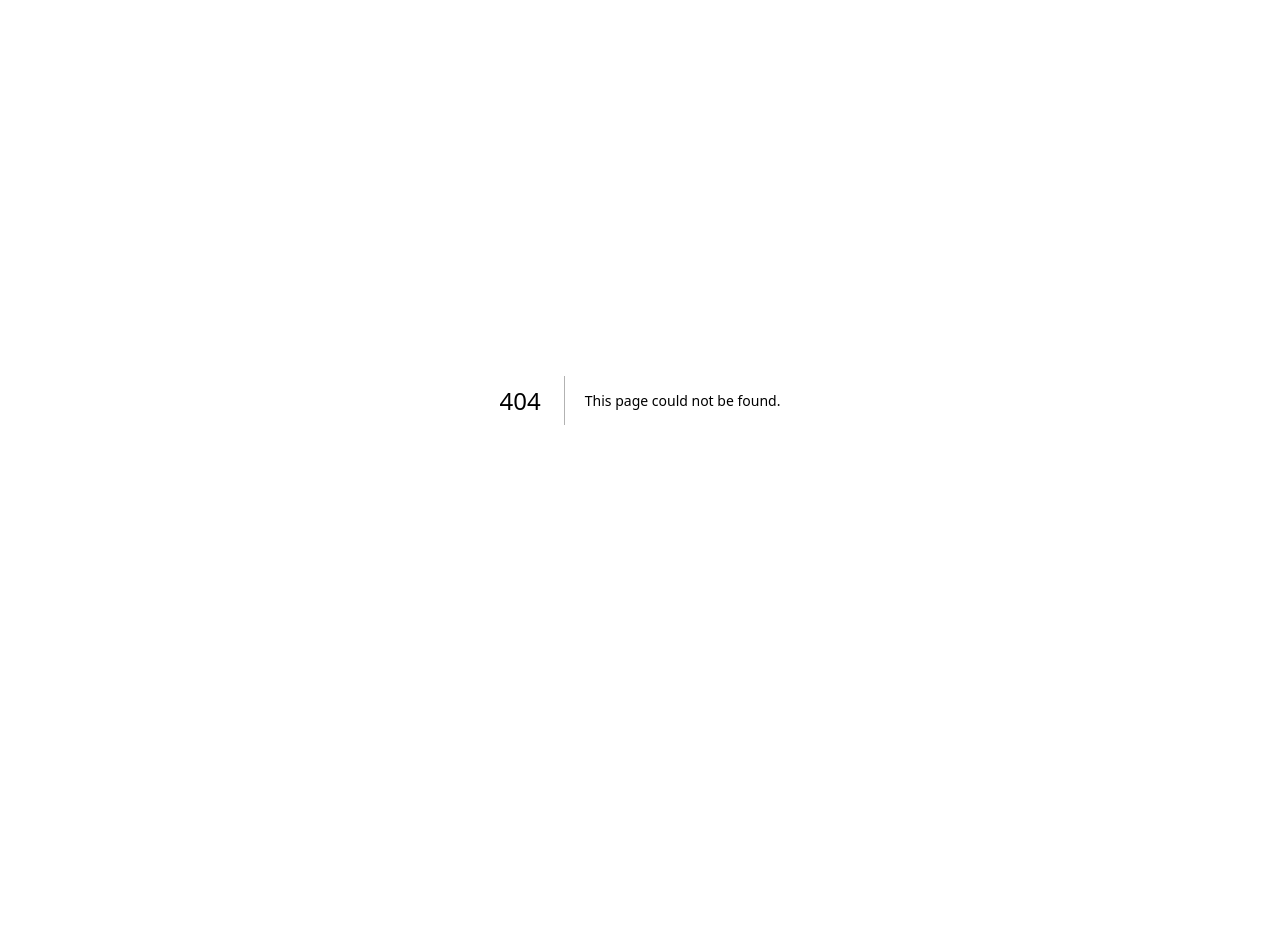
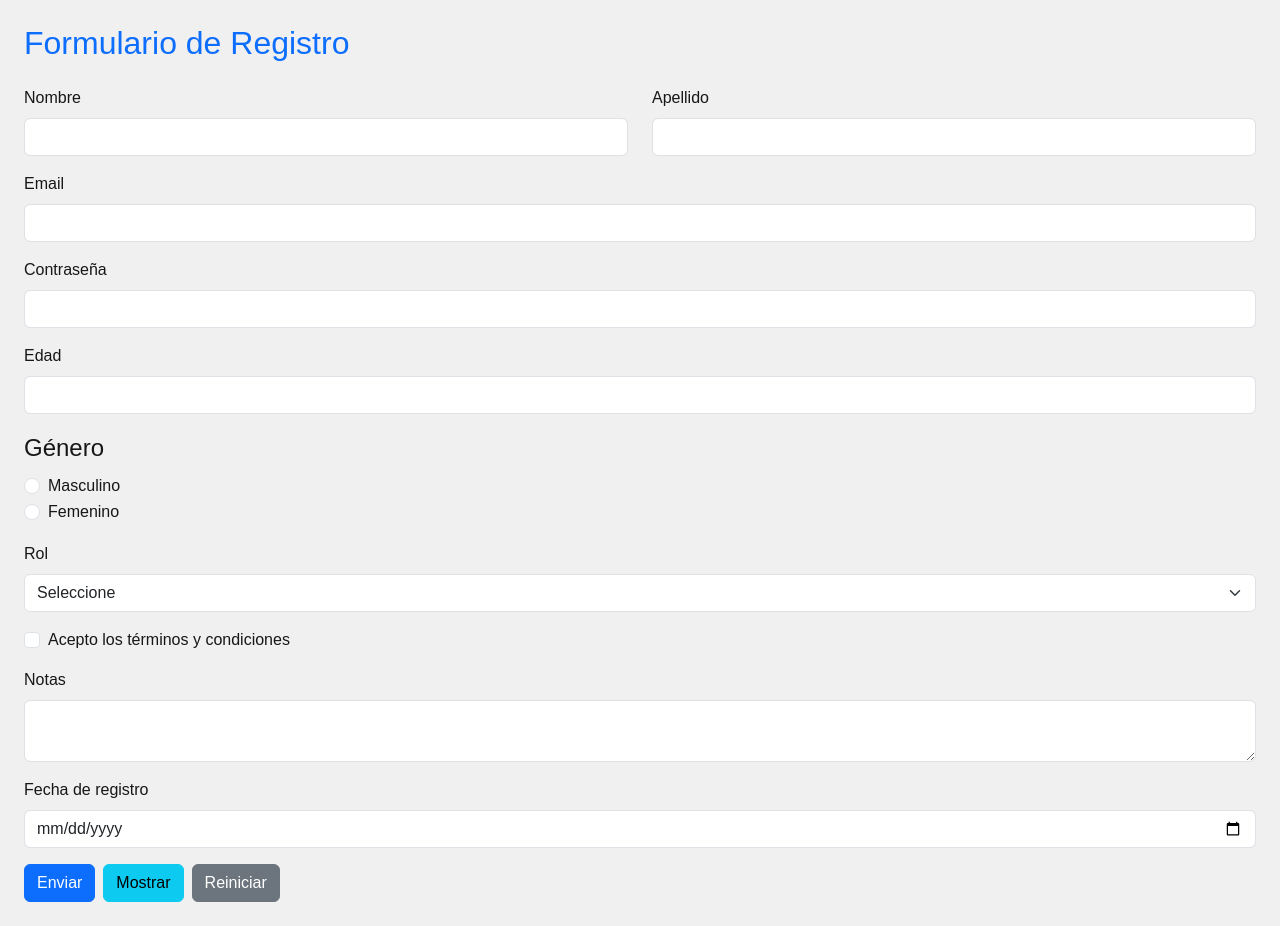
Before and after one commit to BrianGL1525/practica-1, a Next.js app: page /registro in a window 1280 px wide. Before the commit this address had no page. Before the commit the page ends 800 px from the top, so only its background shows below. Built offline with nearby package versions, Linux system fonts and the light colour scheme.

Commit message:
Practica #5 - Formularios

```diff
--- a/src/Components/CambiarFondo.tsx
+++ b/src/Components/CambiarFondo.tsx
@@ -6,7 +6,7 @@ export default function CambiarFondo() {
   const [color, setColor] = useState('white');
 
   const cambiarColor = () => {
-    // Cambia entre blanco y azul claro
+    // Cambia entre blanco y un azul mas claro
     const nuevoColor = color === 'white' ? '#cce7ff' : 'white';
     setColor(nuevoColor);
   };
@@ -15,7 +15,7 @@ export default function CambiarFondo() {
     // Aplica el color al fondo del body
     document.body.style.backgroundColor = color;
 
-    // Limpieza (opcional)
+    // Limpieza en esta parte es opcional
     return () => {
       document.body.style.backgroundColor = '';
     };
--- a/src/Components/Notificacion.tsx
+++ b/src/Components/Notificacion.tsx
@@ -20,7 +20,7 @@ export default function Notificacion() {
             Notificación
           </ToastHeader>
           <ToastBody>
-            ¡Este es un Toast azul usando Reactstrap!
+            ¡Este es un Toast el cual está usando Reactstrap!
           </ToastBody>
         </Toast>
       </div>
--- a/src/Components/VentanaModal.tsx
+++ b/src/Components/VentanaModal.tsx
@@ -23,7 +23,7 @@ export default function VentanaModal() {
       <Modal isOpen={abierto} toggle={toggle}>
         <ModalHeader toggle={toggle}>Modal</ModalHeader>
         <ModalBody>
-          Este es el contenido del modal.
+          Este tiene el contenido del modal.
         </ModalBody>
         <ModalFooter>
           <Button color="primary" onClick={toggle}>
--- a/src/app/page.tsx
+++ b/src/app/page.tsx
@@ -10,19 +10,21 @@ import VentanaModal from '@/Components/VentanaModal';
 import Carrusel from '@/Components/Carrusel';
 import Iconos from '@/Components/Iconos';
 import TablaPersonalizada from '@/Components/TablaPersonalizada';
+import Link from 'next/link';
 
 export default function Home() {
   return (
     <main>
       <Titulo
-        texto="Bienvenido a mi práctica de React"
+        texto="Bienvenido a mi practica con react"
         color="darkblue"
         fontSize="40px"
         fontFamily="Verdana"
       />
 
       <Parrafo
-        contenido="Este es un párrafo generado desde un componente."
+        contenido="Este es un párrafo generado por medios de componentes y demas en base
+        a las diferentes practicas que hemos realizado por medio de reacstrap y boopstrap"
         color="gray"
         fontSize="20px"
         fontFamily="Georgia"
@@ -35,6 +37,7 @@ export default function Home() {
         height="200px"
       />
 
+
       <ImagenToggle />
       <CambiarFondo />
       <Contador />
@@ -44,6 +47,9 @@ export default function Home() {
       <Carrusel />
       <Iconos />
       <TablaPersonalizada />
+       <Link href="/registro">
+      <button style={{ marginTop: '20px' }}>Ir al Formulario de Registro</button>
+      </Link>
     </main>
   );
 }
--- /dev/null
+++ b/src/app/registro/FormularioRegistro.tsx
@@ -0,0 +1,270 @@
+'use client';
+
+import { useState } from 'react';
+import {
+  Form,
+  FormGroup,
+  Label,
+  Input,
+  Button,
+  Row,
+  Col,
+  Modal,
+  ModalHeader,
+  ModalBody,
+  ModalFooter,
+} from 'reactstrap';
+
+export default function FormularioRegistro() {
+  const estadoInicial = {
+    nombre: '',
+    apellido: '',
+    email: '',
+    contraseña: '',
+    edad: '',
+    genero: null as boolean | null,
+    rol: '',
+    opciones: false,
+    notas: '',
+    fechaRegistro: '',
+  };
+
+  const [formulario, setFormulario] = useState(estadoInicial);
+
+  // Estado donde guardaremos los datos cuando enviamos
+  const [datosGuardados, setDatosGuardados] = useState<typeof estadoInicial | null>(null);
+
+  const [modalAbierto, setModalAbierto] = useState(false);
+
+  const manejarCambio = (
+    e: React.ChangeEvent<HTMLInputElement | HTMLTextAreaElement>
+  ) => {
+    const { name, value, type } = e.target;
+    const checked = type === 'checkbox' ? (e.target as HTMLInputElement).checked : false;
+
+    let nuevoValor: any;
+
+    if (type === 'checkbox') {
+      nuevoValor = checked;
+    } else if (name === 'genero') {
+      nuevoValor = value === 'true';
+    } else {
+      nuevoValor = value;
+    }
+
+    setFormulario({ ...formulario, [name]: nuevoValor });
+  };
+
+  const manejarEnvio = (e: React.FormEvent) => {
+    e.preventDefault();
+
+    // Guardar la info del formulario para mostrar en modal
+    setDatosGuardados(formulario);
+
+    // Limpiar formulario
+    setFormulario(estadoInicial);
+
+    // Cerrar modal si está abierto (opcional)
+    if (modalAbierto) setModalAbierto(false);
+
+    console.log('Formulario enviado:', formulario);
+  };
+
+  const toggleModal = () => setModalAbierto(!modalAbierto);
+
+  const reiniciarFormulario = () => {
+    setFormulario(estadoInicial);
+  };
+
+  return (
+    <div className="p-4">
+      <h2 className="mb-4 text-primary">Formulario de Registro</h2>
+      <Form onSubmit={manejarEnvio}>
+        <Row>
+          <Col md={6}>
+            <FormGroup>
+              <Label for="nombre">Nombre</Label>
+              <Input
+                type="text"
+                id="nombre"
+                name="nombre"
+                value={formulario.nombre}
+                onChange={manejarCambio}
+                required
+              />
+            </FormGroup>
+          </Col>
+          <Col md={6}>
+            <FormGroup>
+              <Label for="apellido">Apellido</Label>
+              <Input
+                type="text"
+                id="apellido"
+                name="apellido"
+                value={formulario.apellido}
+                onChange={manejarCambio}
+                required
+              />
+            </FormGroup>
+          </Col>
+        </Row>
+
+        <FormGroup>
+          <Label for="email">Email</Label>
+          <Input
+            type="email"
+            id="email"
+            name="email"
+            value={formulario.email}
+            onChange={manejarCambio}
+            required
+          />
+        </FormGroup>
+
+        <FormGroup>
+          <Label for="contraseña">Contraseña</Label>
+          <Input
+            type="password"
+            id="contraseña"
+            name="contraseña"
+            value={formulario.contraseña}
+            onChange={manejarCambio}
+            required
+          />
+        </FormGroup>
+
+        <FormGroup>
+          <Label for="edad">Edad</Label>
+          <Input
+            type="number"
+            id="edad"
+            name="edad"
+            value={formulario.edad}
+            onChange={manejarCambio}
+            min="0"
+            required
+          />
+        </FormGroup>
+
+        <FormGroup tag="fieldset">
+          <legend>Género</legend>
+          <FormGroup check>
+            <Input
+              type="radio"
+              name="genero"
+              value="true"
+              onChange={manejarCambio}
+              checked={formulario.genero === true}
+              required
+            />
+            <Label check>Masculino</Label>
+          </FormGroup>
+          <FormGroup check>
+            <Input
+              type="radio"
+              name="genero"
+              value="false"
+              onChange={manejarCambio}
+              checked={formulario.genero === false}
+            />
+            <Label check>Femenino</Label>
+          </FormGroup>
+        </FormGroup>
+
+        <FormGroup>
+          <Label for="rol">Rol</Label>
+          <Input
+            type="select"
+            id="rol"
+            name="rol"
+            value={formulario.rol}
+            onChange={manejarCambio}
+            required
+          >
+            <option value="">Seleccione</option>
+            <option value="Admin">Admin</option>
+            <option value="Usuario">Usuario</option>
+            <option value="Invitado">Invitado</option>
+          </Input>
+        </FormGroup>
+
+        <FormGroup check className="mb-3">
+          <Input
+            type="checkbox"
+            id="opciones"
+            name="opciones"
+            checked={formulario.opciones}
+            onChange={manejarCambio}
+          />
+          <Label for="opciones" check>
+            Acepto los términos y condiciones
+          </Label>
+        </FormGroup>
+
+        <FormGroup>
+          <Label for="notas">Notas</Label>
+          <Input
+            type="textarea"
+            id="notas"
+            name="notas"
+            value={formulario.notas}
+            onChange={manejarCambio}
+          />
+        </FormGroup>
+
+        <FormGroup>
+          <Label for="fechaRegistro">Fecha de registro</Label>
+          <Input
+            type="date"
+            id="fechaRegistro"
+            name="fechaRegistro"
+            value={formulario.fechaRegistro}
+            onChange={manejarCambio}
+            required
+          />
+        </FormGroup>
+
+        {/* Botones */}
+        <Button color="primary" type="submit" className="me-2">
+          Enviar
+        </Button>
+
+        <Button color="info" type="button" onClick={toggleModal} className="me-2">
+          Mostrar
+        </Button>
+
+        <Button color="secondary" type="button" onClick={reiniciarFormulario}>
+          Reiniciar
+        </Button>
+      </Form>
+
+      {/* Modal */}
+      <Modal isOpen={modalAbierto} toggle={toggleModal}>
+        <ModalHeader toggle={toggleModal}>Datos del Formulario</ModalHeader>
+        <ModalBody>
+          {!datosGuardados ? (
+            <p>No hay datos para mostrar.</p>
+          ) : (
+            <>
+              <p><strong>Nombre:</strong> {datosGuardados.nombre}</p>
+              <p><strong>Apellido:</strong> {datosGuardados.apellido}</p>
+              <p><strong>Email:</strong> {datosGuardados.email}</p>
+              <p><strong>Contraseña:</strong> {datosGuardados.contraseña}</p>
+              <p><strong>Edad:</strong> {datosGuardados.edad}</p>
+              <p><strong>Género:</strong> {datosGuardados.genero === null ? 'No seleccionado' : datosGuardados.genero ? 'Masculino' : 'Femenino'}</p>
+              <p><strong>Rol:</strong> {datosGuardados.rol}</p>
+              <p><strong>Aceptó términos:</strong> {datosGuardados.opciones ? 'Sí' : 'No'}</p>
+              <p><strong>Notas:</strong> {datosGuardados.notas}</p>
+              <p><strong>Fecha de registro:</strong> {datosGuardados.fechaRegistro}</p>
+            </>
+          )}
+        </ModalBody>
+        <ModalFooter>
+          <Button color="secondary" onClick={toggleModal}>
+            Cerrar
+          </Button>
+        </ModalFooter>
+      </Modal>
+    </div>
+  );
+}
--- /dev/null
+++ b/src/app/registro/page.tsx
@@ -0,0 +1,9 @@
+import FormularioRegistro from './FormularioRegistro';
+
+export default function Registro() {
+  return (
+    <main>
+      <FormularioRegistro />
+    </main>
+  );
+}
--- a/src/data/datos.json
+++ b/src/data/datos.json
@@ -1,5 +1,5 @@
 [
-  { "id": 1, "nombre": "Juan Pérez", "rol": "Desarrollador", "icono": "user", "accion": "Acción", "imagen": "https://via.placeholder.com/300x200?text=Usuario+1" },
+  { "id": 1, "nombre": "Brian García", "rol": "Desarrollador", "icono": "user", "accion": "Acción", "imagen": "https://via.placeholder.com/300x200?text=Usuario+1" },
   { "id": 2, "nombre": "María Gómez", "rol": "Diseñadora", "icono": "user", "accion": "Acción", "imagen": "https://via.placeholder.com/300x200?text=Usuario+2" },
   { "id": 3, "nombre": "Carlos Ruiz", "rol": "Tester", "icono": "user", "accion": "Acción", "imagen": "https://via.placeholder.com/300x200?text=Usuario+3" },
   { "id": 4, "nombre": "Ana Torres", "rol": "Scrum Master", "icono": "user", "accion": "Acción", "imagen": "https://via.placeholder.com/300x200?text=Usuario+4" },
```
